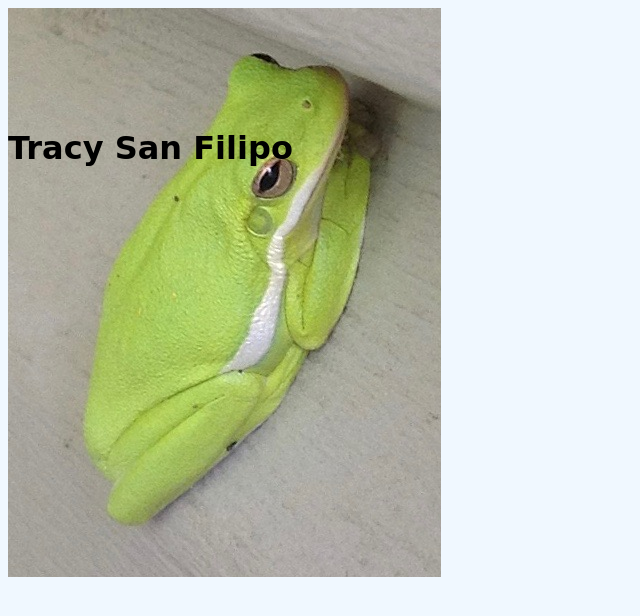
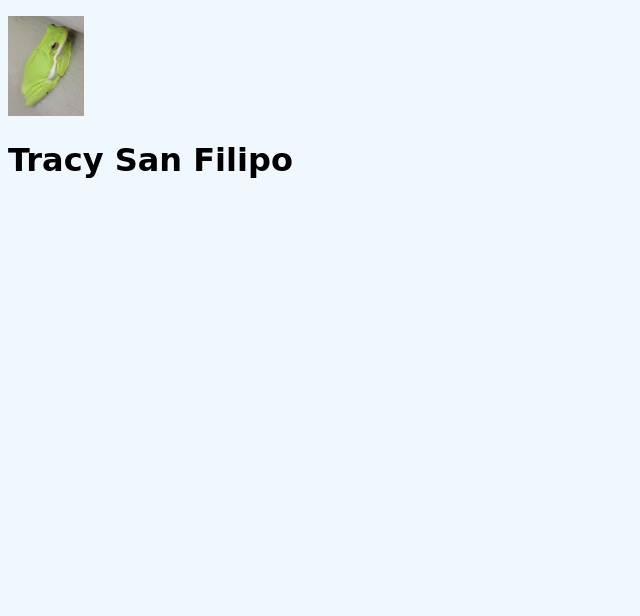
Before and after one commit to TracySanFilipo/TracySanFilipo.github.io, a plain HTML site: page index.html in a window 1280 px wide. Shown: the whole page, without its empty margins (0-640 px from the left). Drawn offline with Linux system fonts and the light colour scheme.

Commit message:
switched

```diff
--- a/index.html
+++ b/index.html
@@ -5,11 +5,10 @@
     <title>Tracy</title>
 </header>
 <body>
-    <div id="frog">
-        <img src="IMG_0705.jpg"/>
-    </div>
-    <h1>Tracy San Filipo</h1>
-
+    <p>
+        <img src="IMG_0705.jpg" id="frog"/>
+        <h1>Tracy San Filipo</h1>
+    </p>
 
 </body>
 </html>
```
